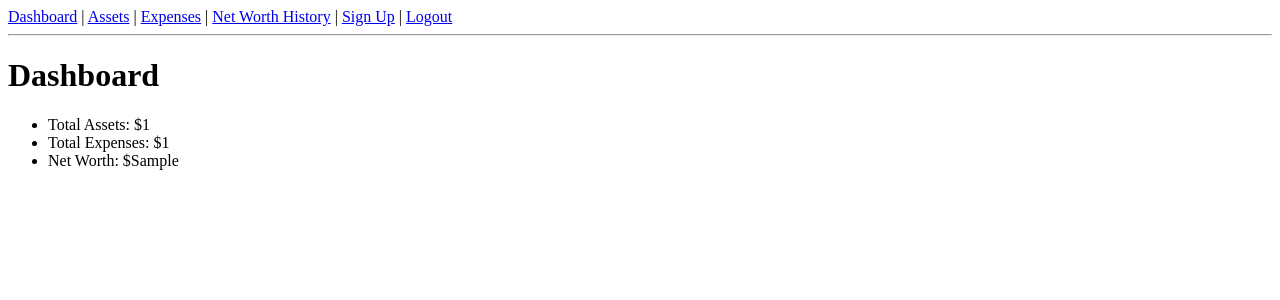
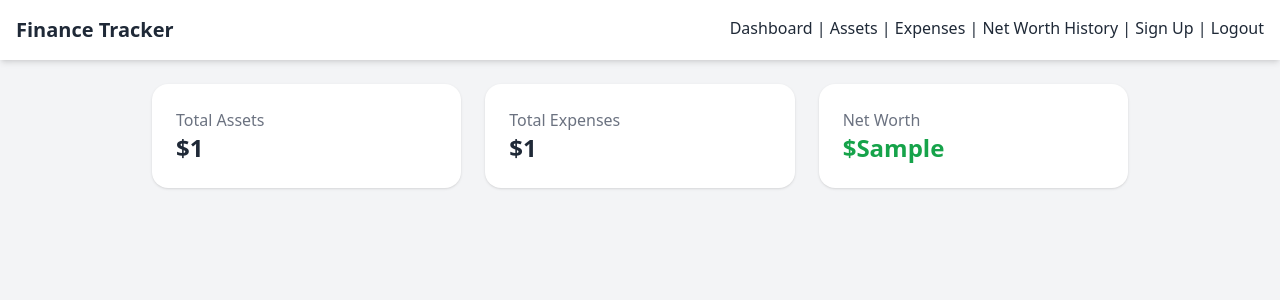
Before and after one commit to alphacentauri718/Personal-Finance-Tracker, a FastAPI app: template templates/home.html in a window 1280 px wide. Shown: the top 300 px of the page. Run offline with FastAPI, Linux system fonts and the light colour scheme; the template is opened without the code that fills it: most values are stand-ins (such as "Sample title", 1, 10 or a date in 2020); some libraries are stand-ins or nearby versions.

Commit message:
HTML/ CSS changes

```diff
--- a/templates/base.html
+++ b/templates/base.html
@@ -1,10 +1,14 @@
 <!DOCTYPE html>
 <html>
 <head>
+    <script src="https://cdn.tailwindcss.com"></script>
     <title>Personal Finance Tracker</title>
 </head>
-<body>
-<nav>
+
+<body class="bg-gray-100 text-gray-800">
+<nav class="bg-white shadow-md p-4 flex justify-between">
+    <h1 class="text-xl font-semibold">Finance Tracker</h1>
+    <div>
     <a href="/">Dashboard</a> |
     <a href="/assets">Assets</a> |
     <a href="/expenses">Expenses</a> |
@@ -12,9 +16,9 @@
     <a href="/signup">Sign Up</a> |
     <a href="/logout">Logout</a>
 </nav>
-<hr>
+<div class="p-6 max-w-5xl mx-auto">
+    {% block content %}{% endblock %}
+</div>
 
-
-    {% block content %}{% endblock %}
 </body>
 </html>
--- a/templates/home.html
+++ b/templates/home.html
@@ -1,11 +1,24 @@
 {% extends "base.html" %}
 
 {% block content %}
-<h1>Dashboard</h1>
+<div class="grid grid-cols-3 gap-6">
 
-<ul>
-    <li>Total Assets: ${{ total_assets }}</li>
-    <li>Total Expenses: ${{ total_expenses }}</li>
-    <li>Net Worth: ${{ net_worth }}</li>
-</ul>
+    <div class="bg-white p-6 rounded-2xl shadow">
+        <h3 class="text-gray-500">Total Assets</h3>
+        <p class="text-2xl font-bold">${{ total_assets }}</p>
+    </div>
+
+    <div class="bg-white p-6 rounded-2xl shadow">
+        <h3 class="text-gray-500">Total Expenses</h3>
+        <p class="text-2xl font-bold">${{ total_expenses }}</p>
+    </div>
+
+    <div class="bg-white p-6 rounded-2xl shadow">
+        <h3 class="text-gray-500">Net Worth</h3>
+        <p class="text-2xl font-bold text-green-600">
+            ${{ net_worth }}
+        </p>
+    </div>
+
+</div>
 {% endblock %}
```
